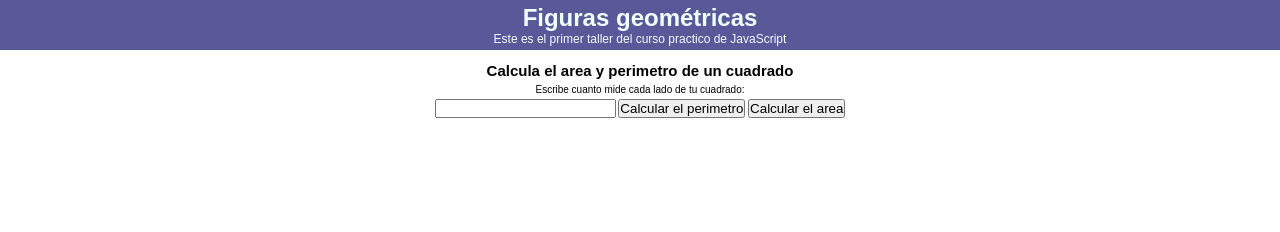
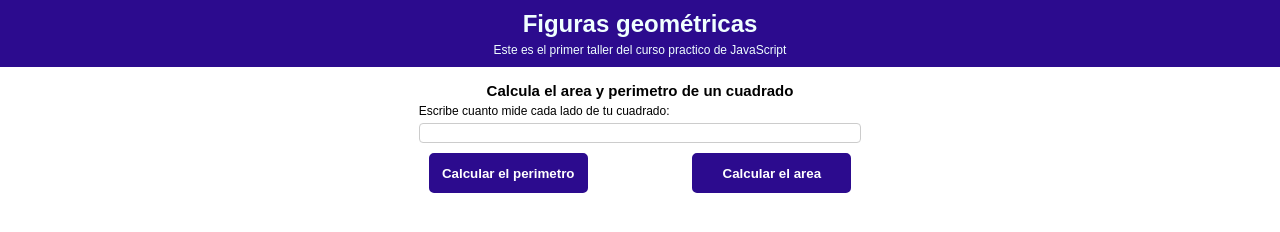
Before and after one commit to IngButters/15_Practico_JavaScript, a plain HTML site: page figuras.html in a window 1280 px wide. Drawn offline with Linux system fonts and the light colour scheme.

Commit message:
CSS organizado para el cuadrado

```diff
--- a/figuras.html
+++ b/figuras.html
@@ -15,19 +15,21 @@
         <p>Este es el primer taller del curso practico de JavaScript</p>
     </header>
 
-    <section>
+    <section class="cuadrado">
         <h2> Calcula el area y perimetro de un cuadrado</h2>
         <form action="">
-            <label for="inputCuadrado">
+            <label class="section-form-label" for="inputCuadrado">
                 Escribe cuanto mide cada lado de tu cuadrado:
             </label>
             <input id="inputCuadrado" type="number"/>
-            <button type="button" onclick="calcularPerimetroCuadrado()">
-                Calcular el perimetro
-            </button>
-            <button type="button" onclick="calcularAreaCuadrado()">
-                Calcular el area
-            </button>
+            <div>
+                <button type="button" class="css-button-rounded--blue" onclick="calcularPerimetroCuadrado()">
+                    Calcular el perimetro
+                </button>
+                <button type="button" class="css-button-rounded--blue" onclick="calcularAreaCuadrado()">
+                    Calcular el area
+                </button>
+            </div>
         </form>
     </section>
 
--- a/style.css
+++ b/style.css
@@ -1,3 +1,13 @@
+/*
+Esta es la organización de los estilos
+estos se relacionan a los siguientes temas
+1. Posicionamiento
+2. Modelo de caja (Box model)
+3. Tipografía
+4. Visuales
+5. Otros
+*/
+
 * {
     box-sizing: border-box;
     margin: 0;
@@ -14,39 +24,91 @@ header {
     display: flex;
     flex-direction: column;
     justify-content: center;
+    margin: 0 auto;
     width: 100%;
     min-width: 320px;
-    height: 50px;
+    /* height: 50px; */
     text-align: center;
-    background: rgb(89, 89, 153)
+    background: #2c0b8e;
 }
 
 header h1 {
+    margin-top: 10px;
     font-size: 2.4rem;
     color: azure;
 }
 
 header p {
+    margin: 5px;
+    margin-bottom: 10px;
     font-size: 1.2rem;
     color: azure;
 }
 
-section {
-    position: relative;
+.cuadrado {
+    /* 1. Posicionamiento */
+    position: static;
     display: flex;
     flex-direction: column;
     justify-content: center;
-    width: 100%;
-    min-width: 320px;
-    height: 10vh;
-    text-align: center;
+    align-items: center;
+    /* 2. Modelo de caja (Box model) */
+    margin: 10px;
+    padding: 5px;
 }
 
-section form label {
-    display: flex;
-    flex-direction: column;
-    justify-content: center;
-    width: 100%;
-    height: 2.5vh;
+.cuadrado h2 {
+}
+
+.cuadrado form {
 
 }
+
+.cuadrado form .section-form-label {
+    /* 1. Posicionamiento */
+    /* position: relative; */
+    /* 2. Modelo de caja (Box model) */
+    display: inline-block;
+    margin-top: 5px;
+    /* 3. Tipografía */
+    font-size: 1.2rem;
+
+}
+
+.cuadrado form input {
+    position: static;
+    width: 100%;
+    height: 20px;
+    margin-top: 5px;
+    padding: 5px;
+    border: 1px solid #ccc;
+    border-radius: 4px;
+}
+
+.cuadrado form div {
+    position: relative;
+    display: flex;
+    justify-content: space-between;
+    margin: 10px;
+}
+
+.css-button-rounded--blue {
+    min-width: 130px;
+    width: 159px;
+    height: 40px;
+    color: #fff;
+    padding: 5px 10px;
+    font-weight: bold;
+    cursor: pointer;
+    transition: all 0.3s ease;
+    position: relative;
+    display: inline-block;
+    outline: none;
+    border-radius: 5px;
+    border: 2px solid #2c0b8e;
+    background: #2c0b8e;
+  }
+  .css-button-rounded--blue:hover {
+    background: #fff;
+    color: #2c0b8e
+  }
```
